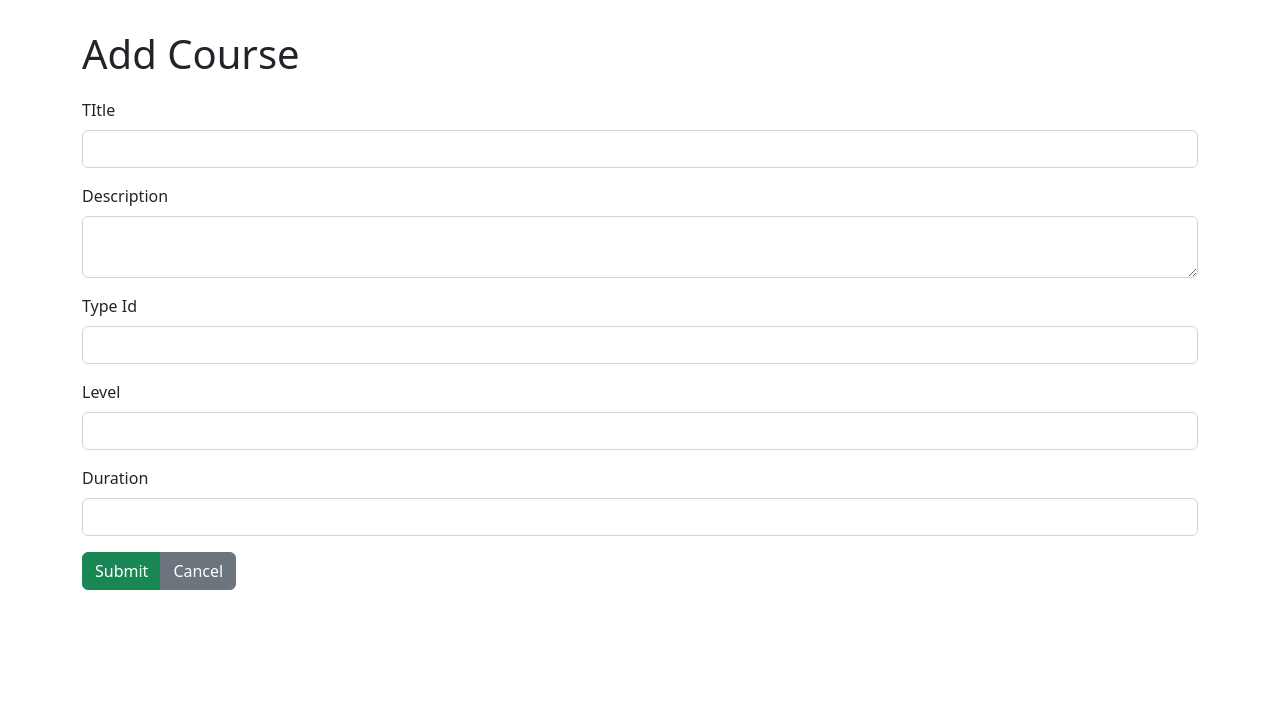
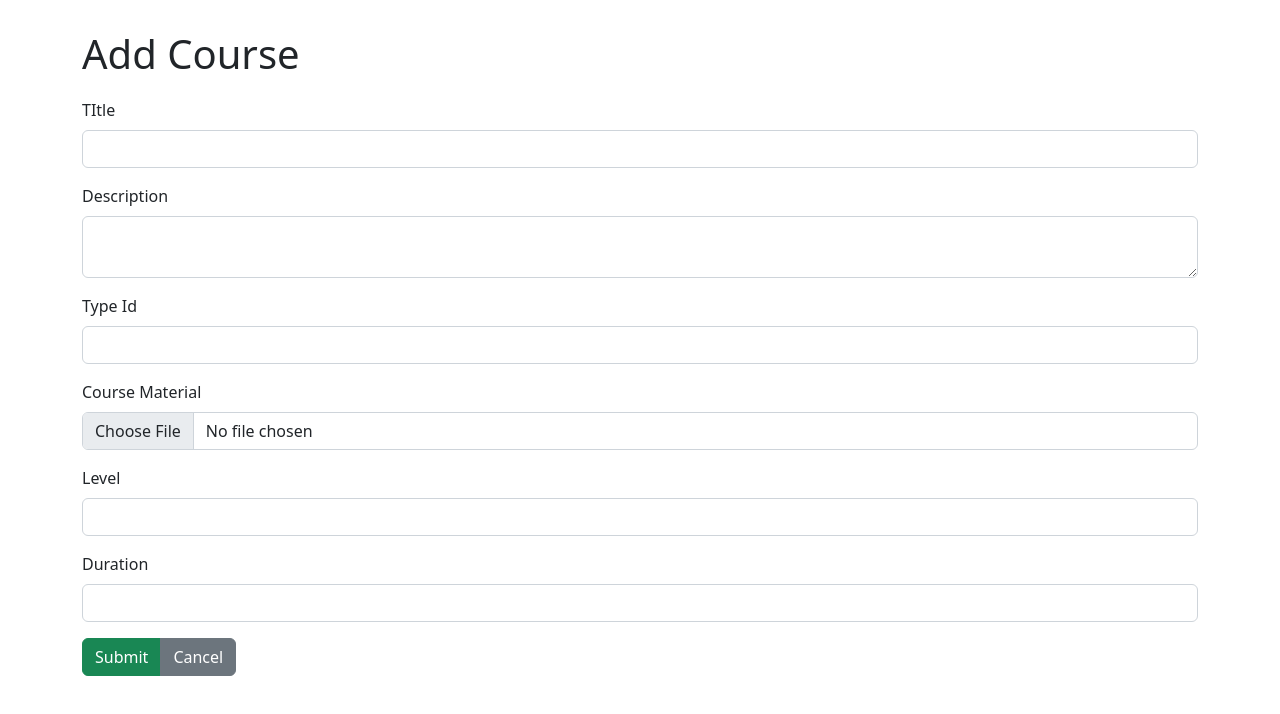
Before and after one commit to Husen/react-enigma-course, a React (Create React App) app: page / in a window 1280 px wide. Shown: the top 714 px of the page. Built offline with nearby package versions, Linux system fonts and the light colour scheme.

Commit message:
input file

```diff
--- a/src/pagess/AddCourse/index.js
+++ b/src/pagess/AddCourse/index.js
@@ -8,6 +8,7 @@ const FORM_LIST = [
     { id: "title", label: "TItle", type: "text", placeholder: "Enter course title" },
     { id: "description", label: "Description", type: "textarea", placeholder: "Enter course description" },
     { id: "typeId", label: "Type Id", type: "text", placeholder: "Enter course type id" },
+    { id: "courseFile", label: "Course Material", type: "file", placeholder: "Choose course material" },
     { id: "level", label: "Level", type: "text", placeholder: "Enter course level" },
     { id: "duration", label: "Duration", type: "text", placeholder: "Enter course duration" }
 ]
```
